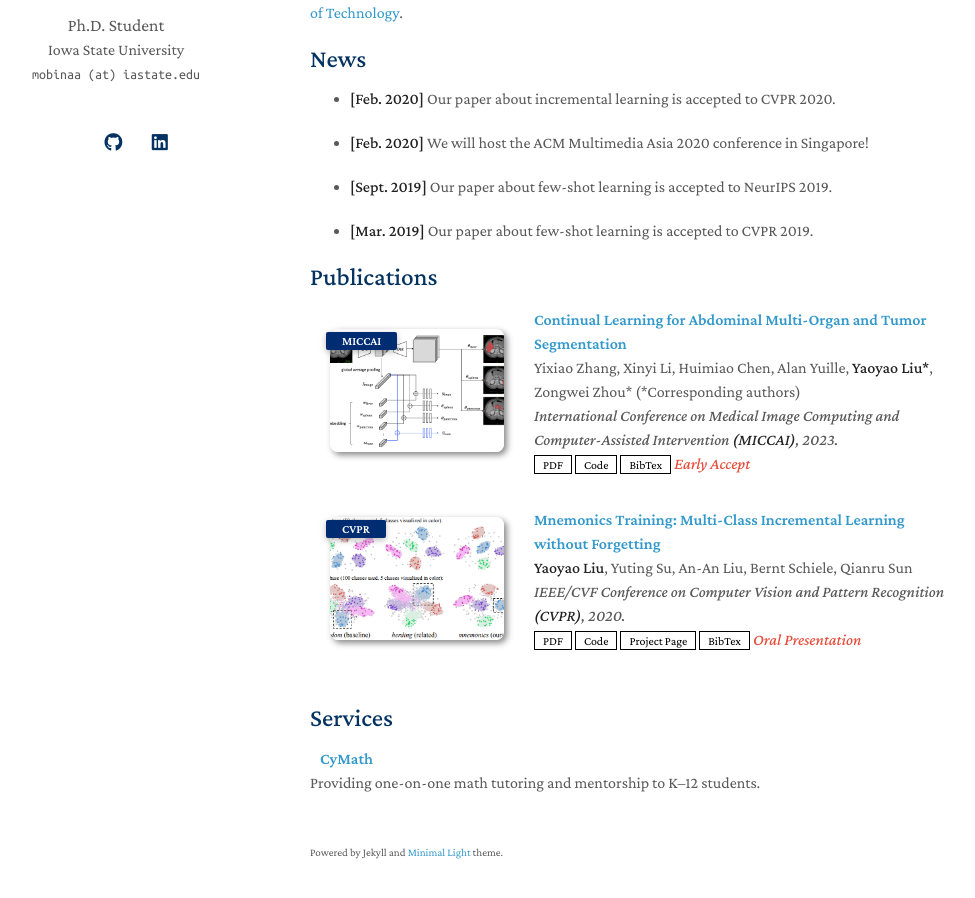
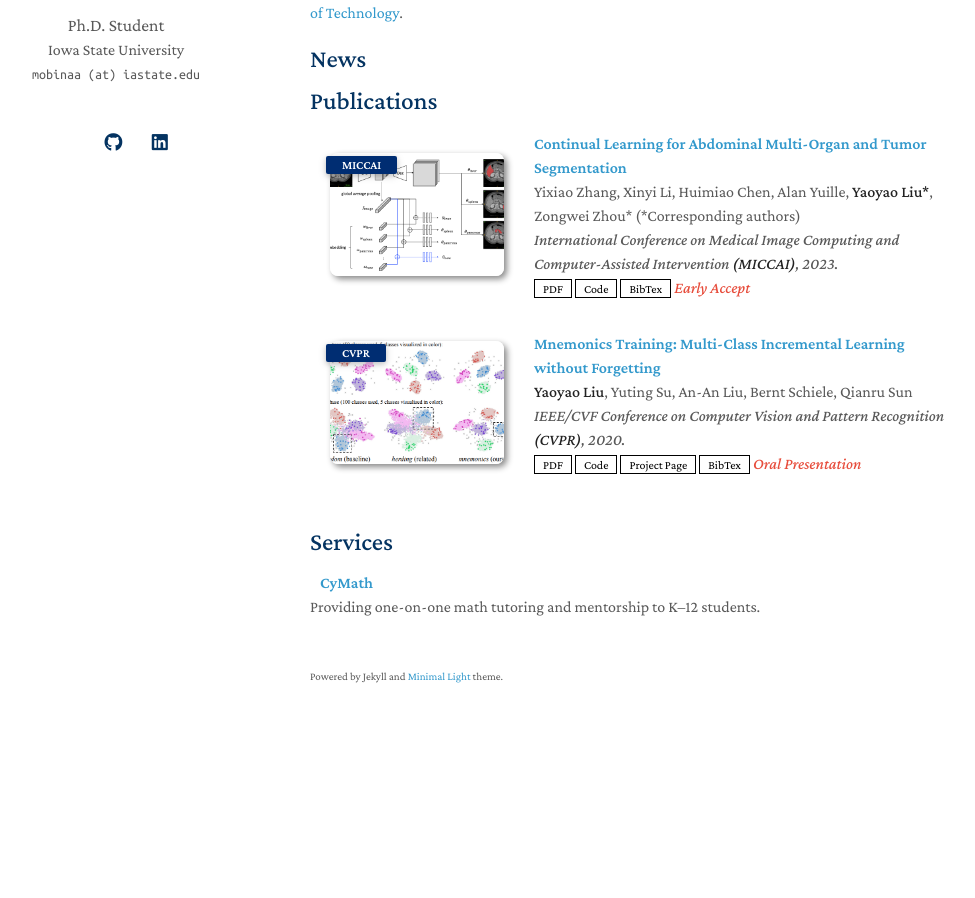
Before and after one commit to mobinaamrollahi/mobinaamrollahi.github.io, a Jekyll site: the page built from index.md, in a window 1280 px wide and 1161 px high. Shown: the part 228-1126 px from the top of the window, without its empty margins (160-1135 px from the left). Built offline with Jekyll 4.4.1, drawn with Linux system fonts in a browser that asks for light colours; a style sheet for code colours, icons or effects is not loaded; our own code applies the rules of GitHub Pages for plain Markdown files.

Commit message:
Update index.md

```diff
--- a/index.md
+++ b/index.md
@@ -10,16 +10,16 @@ Before my PhD, I completed my BS at [Sharif University of Technology](https://en
 ## News
 
 <!-- Paper announcement: CVPR 2020 -->
-- **[Feb. 2020]** Our paper about incremental learning is accepted to CVPR 2020.
+<!-- - **[Feb. 2020]** Our paper about incremental learning is accepted to CVPR 2020.  -->
 
 <!-- Conference hosting announcement -->
-- **[Feb. 2020]** We will host the ACM Multimedia Asia 2020 conference in Singapore!
+<!-- - **[Feb. 2020]** We will host the ACM Multimedia Asia 2020 conference in Singapore!   -->
 
 <!-- Paper announcement: NeurIPS 2019 -->
-- **[Sept. 2019]** Our paper about few-shot learning is accepted to NeurIPS 2019.
+<!-- - **[Sept. 2019]** Our paper about few-shot learning is accepted to NeurIPS 2019.  -->
 
 <!-- Paper announcement: CVPR 2019 -->
-- **[Mar. 2019]** Our paper about few-shot learning is accepted to CVPR 2019.
+<!-- - **[Mar. 2019]** Our paper about few-shot learning is accepted to CVPR 2019.  -->
 
 
 {% include_relative _includes/publications.md %}
```
